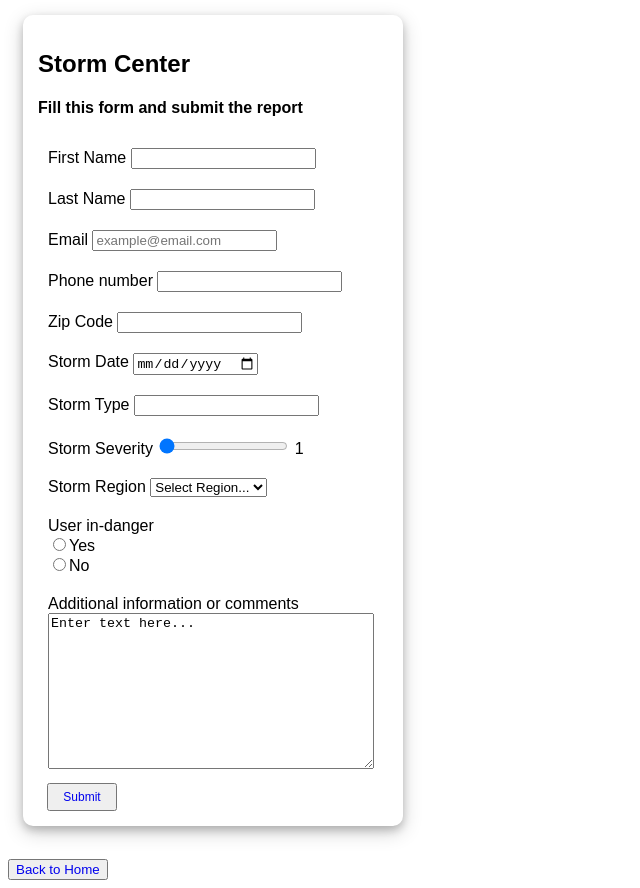
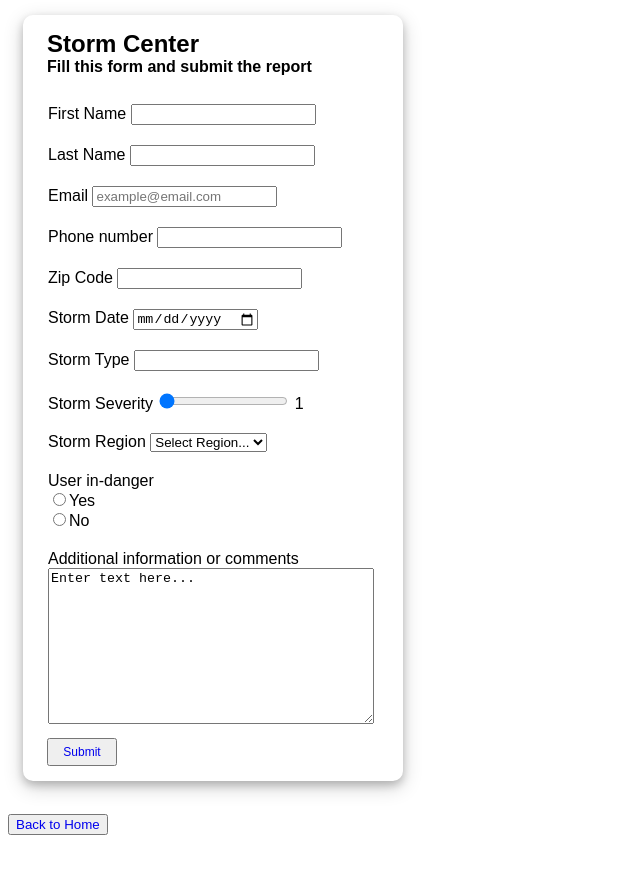
Before and after one commit to mendoxey/mendoxey.github.io, a plain HTML site: page assignments/lesson-8/stormcenter.html in a window 1280 px wide. Shown: the whole page, without its empty margins (0-640 px from the left). After the commit the page ends 843 px from the top, so only its background shows below. Drawn offline with Linux system fonts and the light colour scheme.

Commit message:
more changes to form

```diff
--- a/assignments/lesson-8/stormcenter.css
+++ b/assignments/lesson-8/stormcenter.css
@@ -30,3 +30,7 @@ form button {
     margin: 0px 0px 0px 9px;
     font-size: 12px;
 }
+
+h2, h4 {
+   margin: 0px 0px 0px 9px;
+}
--- a/assignments/lesson-8/stormcenter.html
+++ b/assignments/lesson-8/stormcenter.html
@@ -8,7 +8,7 @@
 <body>
     <form class="form">
     <h2>Storm Center</h2>
-        <h4>Fill this form and submit the report</h4>
+        <h4>Fill this form and submit the report</h4><br>
     <div>
         <label>First Name</label>
         <input type="text" name="first-name" pattern="[a-zA-Z0]">
```
